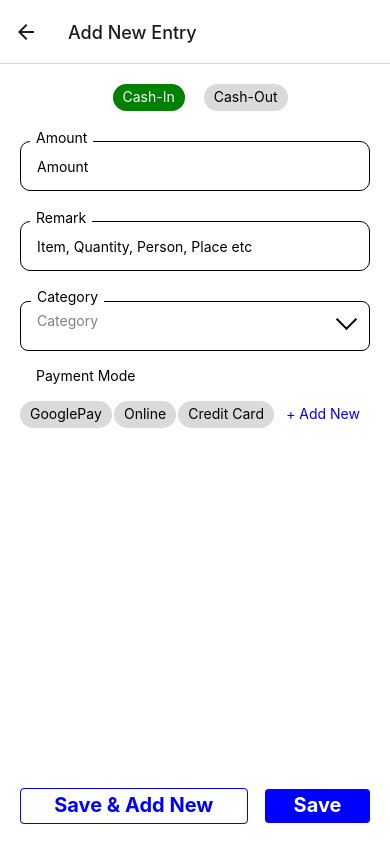
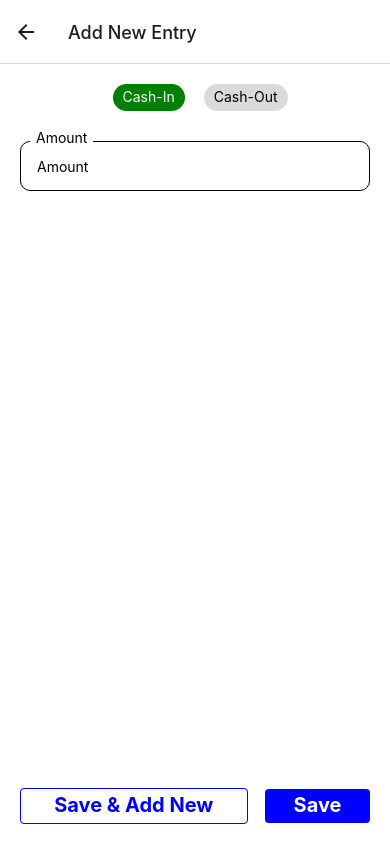
Before and after one commit to Santosh-Punase/FinanceApp, a React Native app: screen /AddNew in a window 390 px wide. Built offline with nearby package versions, Linux system fonts and the light colour scheme; what expo-linking would draw is missing.

Commit message:
add n get payment modes from store

```diff
--- a/components/Transactions/NewEntryCard.tsx
+++ b/components/Transactions/NewEntryCard.tsx
@@ -1,9 +1,10 @@
-import { StatusBar } from 'expo-status-bar';
-import { useEffect, useRef, useState } from 'react';
-import { Platform, StyleSheet, TouchableOpacity } from 'react-native';
+import { useEffect, useState } from 'react';
+import { StyleSheet, TouchableOpacity } from 'react-native';
 
 import { Text, View } from '../../components/Themed';
+import useStore from '../../hooks/useStore';
 import { Transaction, TransactionType } from '../../types';
+import { parseObject, stringifyObject } from '../../utils';
 import { Button } from '../Button';
 import { Card } from '../Card';
 import { Input } from '../Input';
@@ -21,7 +22,9 @@ export default function NewEntryCard({ navigation, category }: any) {
   }
   const [entry, setEntry] = useState<Transaction>(entryInitialState)
   const [showModal, setShowModal] = useState<boolean>(false);
-  const [paymentModes, setPaymentModes] = useState<string[]>(['GooglePay', 'Online', 'Credit Card']);
+  const [paymentModes, setPaymentModes, isLoading] = useStore('paymentModes');
+  // @ts-ignore
+  const parsedPaymentModes: string[] = paymentModes !== '' ? parseObject(paymentModes) : [];
 
   const updateEntry = (key: keyof Transaction, value: string ) => {
     setEntry({ ...entry, [key]: value })
@@ -36,7 +39,7 @@ export default function NewEntryCard({ navigation, category }: any) {
   }
 
   return (
-    <Card style={[{ flexDirection: 'column', height: '100%', }]}>
+    <Card style={[{ flexDirection: 'column', height: '100%', paddingBottom: 0, }]}>
       <View style={[styles.row, { justifyContent: 'center' }]}>
         <View style={[{ marginLeft: 10, flexDirection: 'row', width: '50%', justifyContent: 'space-between', }]}>
           <Button
@@ -60,6 +63,8 @@ export default function NewEntryCard({ navigation, category }: any) {
       <View style={styles.row}>
         <Input showLabel placeholder='Amount' value={entry.amount || ''} keyboardType='numeric' onChangeText={(amount) => updateEntry('amount', amount)} />
       </View>
+      { entry.amount && (
+        <>
           <View style={styles.row}>
             <Input showLabel label='Remark' placeholder='Item, Quantity, Person, Place etc' value={entry.remark || ''} onChangeText={(remark) => updateEntry('remark', remark)} />
           </View>
@@ -69,8 +74,8 @@ export default function NewEntryCard({ navigation, category }: any) {
             <View style={styles.dropdownIcon} />
           </TouchableOpacity>
           <View style={styles.paymentModeWrapper}>
-        <Text style={styles.label}>Payment Mode</Text>
-        { paymentModes.map(paymentMode => (
+            <Text style={[styles.label, { left: 0 }]}>Payment Mode</Text>
+            { parsedPaymentModes.map(paymentMode => (
               <Button
                 key={paymentMode}
                 rounded
@@ -81,23 +86,30 @@ export default function NewEntryCard({ navigation, category }: any) {
                 onPress={() => updateEntry('paymentMode', paymentMode)}
               />
             ))}
+            { parsedPaymentModes.length < 10 && (
+              <View style={{ width: '100%' }}>
                 <Button
                   rounded
                   activeOpacity={1}
                   label={'+ Add New'}
                   buttonType='link'
-          style={styles.paymentModeButton}
+                  style={[styles.paymentModeButton, { alignSelf: 'flex-start' }]}
                   selected
                   onPress={() => setShowModal(true)}
                 />
               </View>
+            )}
+          </View>
+        </>
+      )
+      }
       <OverlayModal
         title='Add New Payment Mode'
         placeholder='Payment Mode'
         submitText='Save'
         visible={showModal}
         onSubmit={(text) => {
-          setPaymentModes([ ...paymentModes, text]);
+          setPaymentModes(stringifyObject([ ...parsedPaymentModes, text]));
           setShowModal(false)
         }}
         onCancel={() => setShowModal(false)}
@@ -130,6 +142,12 @@ const styles = StyleSheet.create({
     flexDirection: 'row',
     alignItems: 'center',
     marginBottom: 30,
+  },
+  centeredRow: {
+    flexDirection: 'row',
+    justifyContent: 'center',
+    alignItems: 'center',
+    width: '100%',
   },
   dropdown: {
     position: 'relative',
@@ -166,6 +184,7 @@ const styles = StyleSheet.create({
     flexWrap: 'wrap',
     justifyContent: 'space-between',
     paddingVertical: 20,
+    paddingHorizontal: 5,
   },
   paymentModeButton: {
     marginBottom: 20,
@@ -175,6 +194,7 @@ const styles = StyleSheet.create({
     marginTop: 'auto',
     justifyContent: 'space-between',
     alignItems: 'center',
+    paddingVertical: 20,
   },
   buttonLabel: {
     fontSize: 20,
--- a/screens/AddNewScreen.tsx
+++ b/screens/AddNewScreen.tsx
@@ -21,5 +21,6 @@ const styles = StyleSheet.create({
     alignItems: 'center',
     justifyContent: 'flex-start',
     padding: 10,
+    paddingBottom: 0,
   }
 });
--- a/screens/CategoryOptionsScreen.tsx
+++ b/screens/CategoryOptionsScreen.tsx
@@ -15,6 +15,7 @@ export default function CategoryOptionsScreen({ navigation, route }: any) {
   const [isError, setIsError] = useState<boolean>(false);
   const [categories, setCategory, isLoading] = useStore('categories');
 
+  // @ts-ignore
   const parsedCategories: Category[] = categories !== '' ? parseObject(categories) : [];
 
   const updateTimestamp = (c: Category) => {
```
Lines whose indentation alone changed are shown as unchanged.
